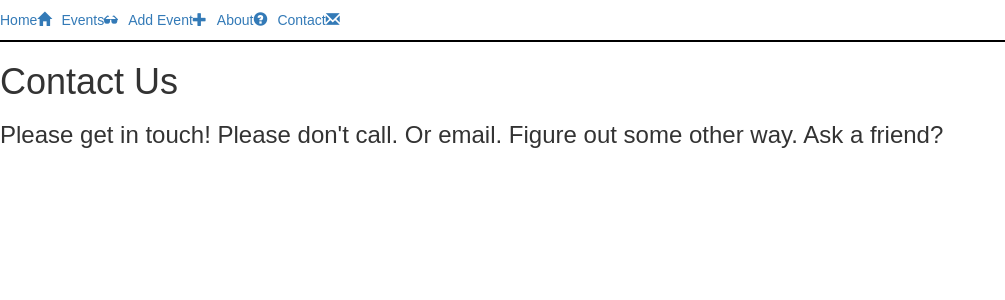
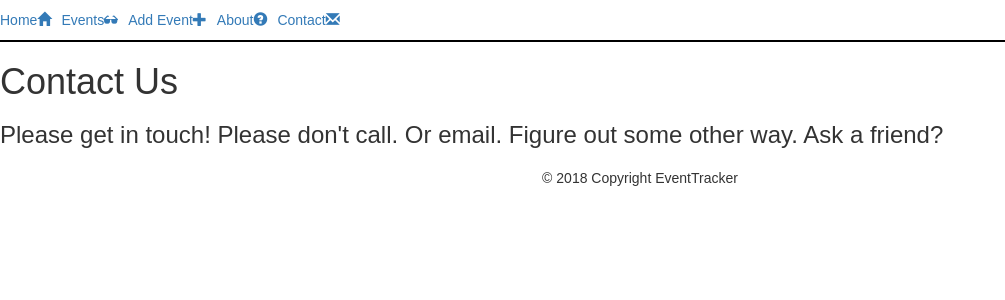
Before and after one commit to jacobsilver2/EventTracker, a React (Create React App) app in the folder client/: page /contact in a window 1280 px wide. Shown: the top 300 px of the page, without its empty margins (0-1005 px from the left). Built offline with nearby package versions, Linux system fonts and the light colour scheme; no server answers.

Commit message:
added footer

```diff
--- a/client/src/components/App.js
+++ b/client/src/components/App.js
@@ -2,6 +2,7 @@
 import React, { Component } from 'react';
 import { BrowserRouter as Router, Route, Switch } from 'react-router-dom';
 import { connect } from 'react-redux'
+import Footer from './Footer'
 
 //css
 import './App.css';
@@ -32,6 +33,7 @@ class App extends Component {
             <Route exact path='/about' component={About}/>
             <Route exact path='/contact' component={Contact}/>
           </Switch>
+      <Footer />
         </div>
       </Router>
     );
--- /dev/null
+++ b/client/src/components/Footer.js
@@ -0,0 +1,17 @@
+import React from 'react';
+
+const Footer = () => {
+  return (
+    <div className="footer-copyright text-center">
+      <div className="container-fluid">
+      <p></p>
+      <p></p>
+      <p></p>
+      <p></p>
+      <p></p>
+        © 2018 Copyright EventTracker
+      </div>
+    </div>
+  );
+}
+export default Footer;
--- a/client/src/containers/EventsPage.js
+++ b/client/src/containers/EventsPage.js
@@ -13,10 +13,6 @@ import { getEvents} from '../actions/index'
 
 
 class EventsPage extends Component {
-
-  // componentDidMount() {
-  //   this.props.getEvents()
-  // }
 
     render() {
       const { events, match } = this.props;
```
Also changed, not shown: 1 other file (tests, documents, lock files or other folders).
